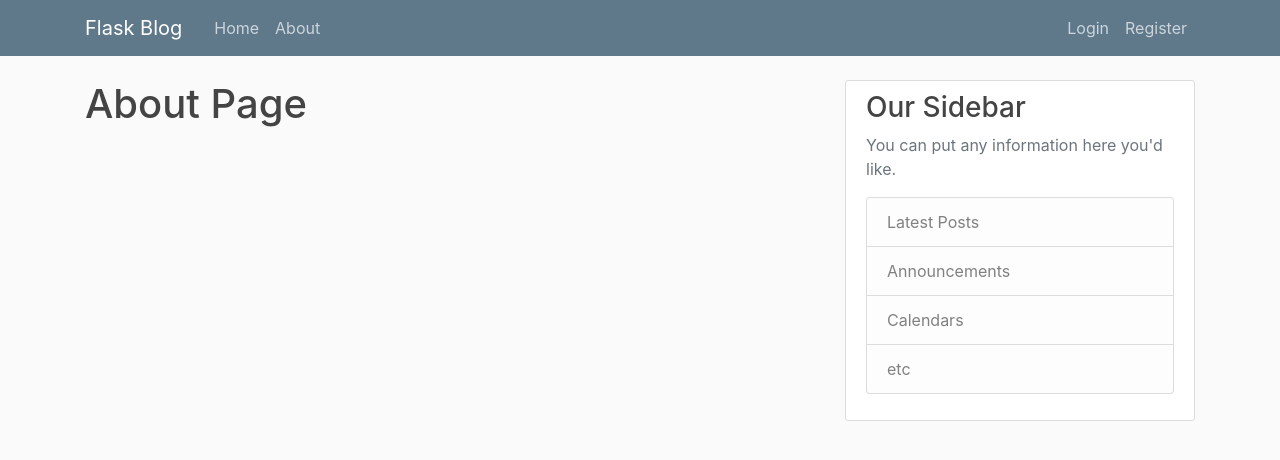
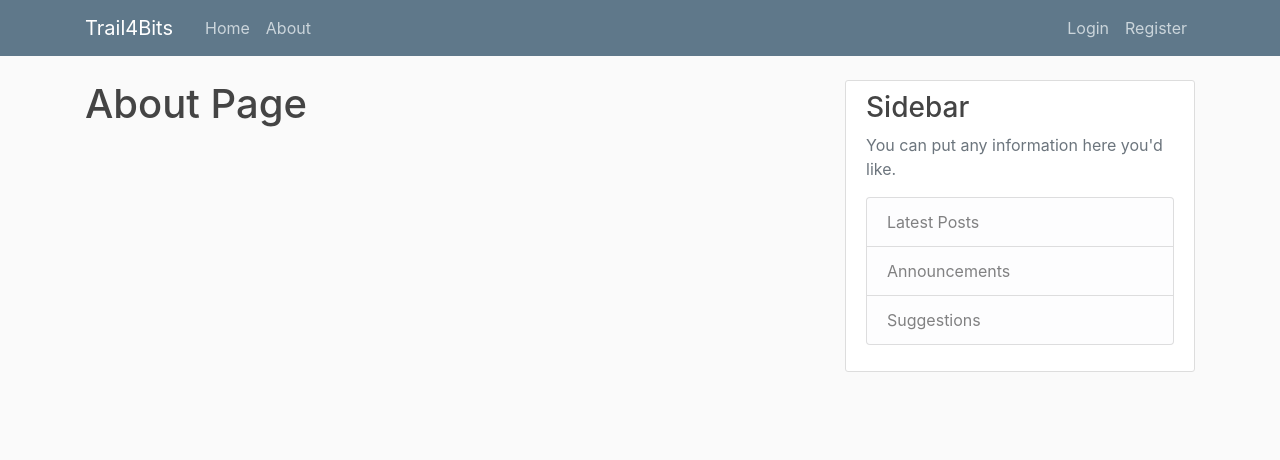
Before and after one commit to ZeldonZoom/trail4bits-online, a Flask app: page /about in a window 1280 px wide. Shown: the top 460 px of the page. Run offline with Flask 3, Linux system fonts and the light colour scheme; some libraries are stand-ins or nearby versions.

Commit message:
minor changes to the layout

```diff
--- a/flaskblog/templates/layout.html
+++ b/flaskblog/templates/layout.html
@@ -14,9 +14,9 @@
 
 
     {% if title %}
-        <title>Flask Blog - {{title}}</title>
+        <title>Trail4Bits - {{title}}</title>
     {% else %}
-        <title>Flask Blog</title>
+        <title>Trail4Bits</title>
     {% endif %}
 
 
@@ -30,7 +30,7 @@
     <header class="site-header">
         <nav class="navbar navbar-expand-md navbar-dark bg-steel fixed-top">
             <div class="container">
-            <a class="navbar-brand mr-4" href="/">Flask Blog</a>
+            <a class="navbar-brand mr-4" href="/">Trail4Bits</a>
             <button class="navbar-toggler" type="button" data-toggle="collapse" data-target="#navbarToggle" aria-controls="navbarToggle" aria-expanded="false" aria-label="Toggle navigation">
                 <span class="navbar-toggler-icon"></span>
             </button>
@@ -73,13 +73,12 @@
           </div>
           <div class="col-md-4">
             <div class="content-section">
-              <h3>Our Sidebar</h3>
+              <h3>Sidebar</h3>
               <p class='text-muted'>You can put any information here you'd like.
                 <ul class="list-group">
                   <li class="list-group-item list-group-item-light">Latest Posts</li>
                   <li class="list-group-item list-group-item-light">Announcements</li>
-                  <li class="list-group-item list-group-item-light">Calendars</li>
-                  <li class="list-group-item list-group-item-light">etc</li>
+                  <li class="list-group-item list-group-item-light">Suggestions</li>
                 </ul>
               </p>
             </div>
```
